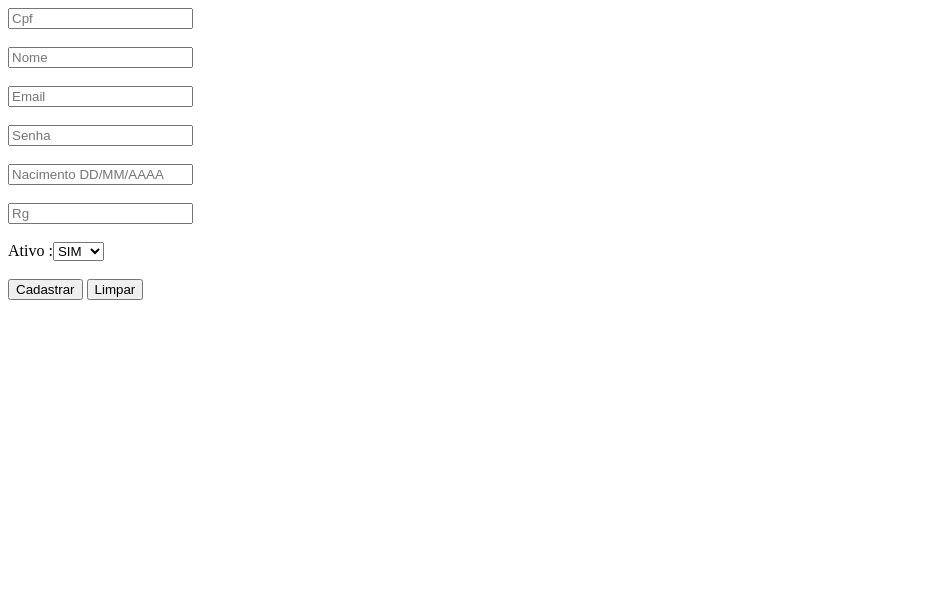
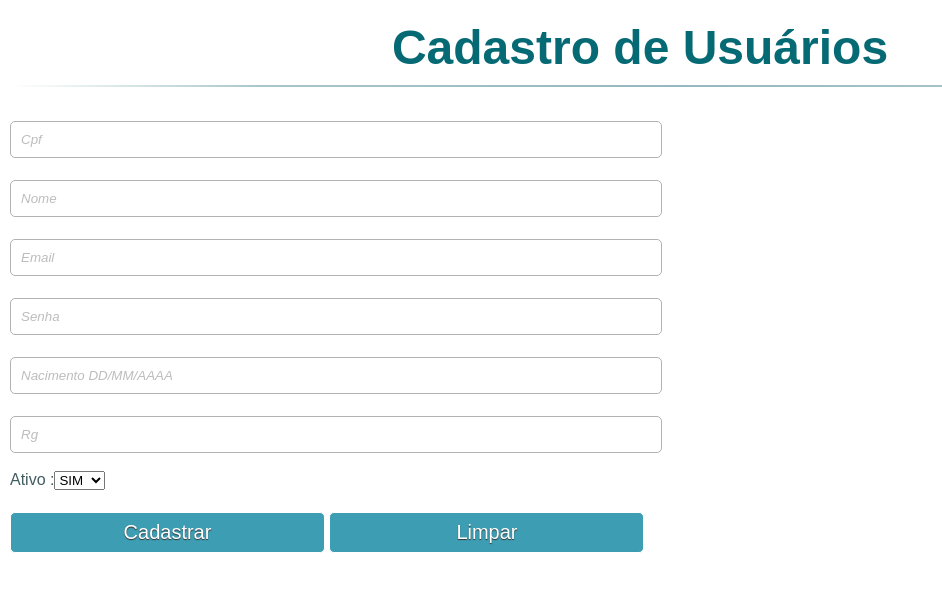
Before and after one commit to ricbalzan/PjWeb, a PHP site: page /View/User/cadUsuario.php in a window 1280 px wide. Shown: the top 592 px of the page, without its empty margins (0-942 px from the left). Run offline with PHP 8.4, Linux system fonts and the light colour scheme.

Commit message:
CSS
inserção de CSS no cadastro

```diff
--- a/Index.html
+++ b/Index.html
@@ -34,7 +34,7 @@
 
         <div id = "menu">
             <ul>
-                <li><a href = "./View/User/cadastro.php">Cadastro de Usuário</a></li>
+                <li><a href = "./View/User/cadUsuario.php">Cadastro de Usuário</a></li>
                 <li><a href = "./View/User/linha.php">Cadastro de Linhas</a></li>
             </ul>
         </div>
--- a/View/User/cadUsuario.php
+++ b/View/User/cadUsuario.php
@@ -3,11 +3,15 @@
     <head>
         <meta charset="utf-8">
         <title>Cadastro de Usuários</title>
+        <link rel="stylesheet" type="text/css" href="../templates/main.css" />
     </head>
 
     <body>
+<div>
+    <form action="../../Controller/UserController.php" method="post" action="" name="form_user">
 
-    <form action="../../Controller/UserController.php" method="post" name="form_user">
+    <h1>Cadastro de Usuários</h1>
+
 
         <input type="text" name="txtCpf" id="txtCpf" placeholder="Cpf" /><br><br>
         <input type="text" name="txtNome" id="txtNome" placeholder="Nome" /><br><br>
@@ -20,7 +24,7 @@
         <input type="submit" value="Cadastrar"/>
         <input type="reset" value="Limpar"/>
     </form>
-
+    </div>
     </body>
 
 </html>
--- /dev/null
+++ b/View/templates/main.css
@@ -0,0 +1,129 @@
+/* CSS reset */
+*, *:before, *:after {
+    margin:0;
+    padding:0;
+    font-family: Arial,sans-serif;
+  }
+
+  body{
+    margin:10px;
+  }
+
+  a{
+    text-decoration: none;
+  }
+
+  /* esconde as ancoras da tela */
+  a.links{
+    display: none;
+  }
+
+  /* content que contem os formulários */
+  .content{
+    width: 500px;
+    margin: 0px auto;
+    position: relative;
+  }
+
+  /* formatando o cabeçalho dos formulários */
+  h1{
+    font-size: 48px;
+    color: #066a75;
+    padding: 10px 0;
+    font-family: Arial,sans-serif;
+    font-weight: bold;
+    text-align: center;
+    padding-bottom: 30px;
+  }
+  h1:after{
+    content: ' ';
+    display: block;
+    width: 100%;
+    height: 2px;
+    margin-top: 10px;
+    background: -webkit-linear-gradient(left, rgba(147,184,189,0) 0%,rgba(147,184,189,0.8) 20%,rgba(147,184,189,1) 53%,rgba(147,184,189,0.8) 79%,rgba(147,184,189,0) 100%);
+    background: linear-gradient(left, rgba(147,184,189,0) 0%,rgba(147,184,189,0.8) 20%,rgba(147,184,189,1) 53%,rgba(147,184,189,0.8) 79%,rgba(147,184,189,0) 100%);
+  }
+
+  p{
+    margin-bottom:15px;
+  }
+  p:first-child{
+    margin: 0px;
+  }
+  label{
+    color: #405c60;
+    position: relative;
+  }
+
+  /**** advanced input styling ****/
+  /* placeholder */
+  ::-webkit-input-placeholder  {
+    color: #bebcbc;
+    font-style: italic;
+  }
+  input:-moz-placeholder,
+  textarea:-moz-placeholder{
+    color: #bebcbc;
+    font-style: italic;
+  }
+  input {
+    outline: none;
+  }
+
+
+  /*formulario*/
+  input:not([type="checkbox"]){
+    width: 50%;
+    margin-top: 4px;
+    padding: 10px;
+    border: 1px solid #b2b2b2;
+
+    -webkit-border-radius: 5px;
+    border-radius: 5px;
+
+    transition: all 0.2s linear;
+
+  }
+
+  /*estilo do botão submit */
+  input[type="submit"]{
+    width: 25%!important;
+    cursor: pointer;
+    background: #3d9db3;
+    padding: 8px 5px;
+    color: #fff;
+    font-size: 20px;
+    border: 1px solid #fff;
+    margin-bottom: 10px;
+    text-shadow: 0 1px 1px #333;
+
+    -webkit-border-radius: 5px;
+    border-radius: 5px;
+
+    transition: all 0.2s linear;
+  }
+  input[type="submit"]:hover{
+    background: #4ab3c6;
+  }
+
+ /*estilo do botão reset */
+ input[type="reset"]{
+    width: 25%!important;
+    cursor: pointer;
+    background: #3d9db3;
+    padding: 8px 5px;
+    color: #fff;
+    font-size: 20px;
+    border: 1px solid #fff;
+    margin-bottom: 10px;
+    text-shadow: 0 1px 1px #333;
+
+    -webkit-border-radius: 5px;
+    border-radius: 5px;
+
+    transition: all 0.2s linear;
+  }
+  input[type="submit"]:hover{
+    background: #4ab3c6;
+  }
```
